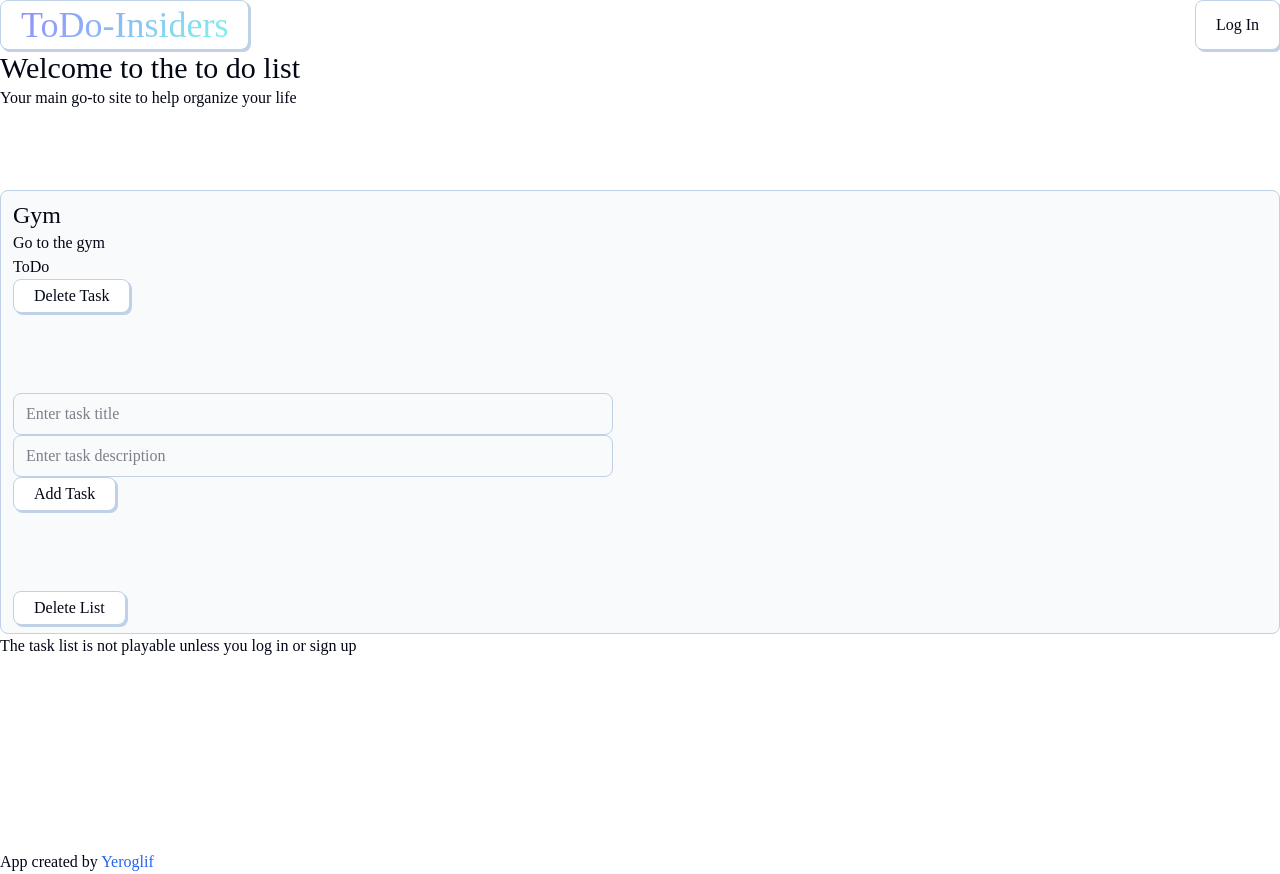
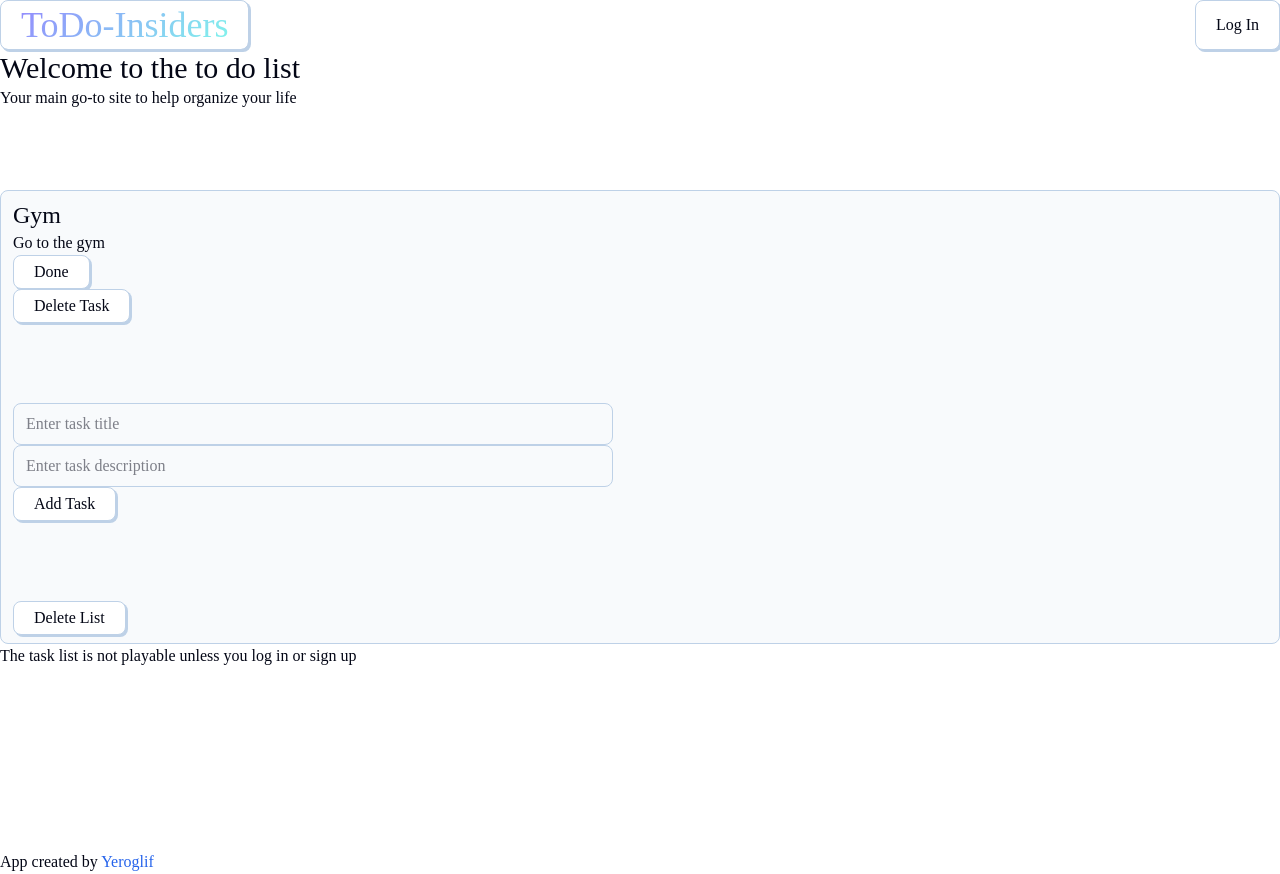
Before and after one commit to Yeroglif/to-do-app-insiders, a React (Vite) app: page / in a window 1280 px wide. Built offline with nearby package versions, Linux system fonts and the light colour scheme; no server answers; a web font is replaced by a local one.

Commit message:
feat(taskcard): add finishing task logic

```diff
--- a/src/components/TaskCard.tsx
+++ b/src/components/TaskCard.tsx
@@ -1,12 +1,24 @@
 type TaskCardProps = {
-    task: {title:string, description: string, isDone: boolean}
+  task: { title: string; description: string; isDone: boolean };
+  handleFinishTask?: (listIndex: number, taskIndex: number) => void;
+  listIndex: number
+  taskIndex: number
 };
-  export default function TaskCard({task}: TaskCardProps) {
+export default function TaskCard({ task, handleFinishTask, listIndex, taskIndex }: TaskCardProps) {
   return (
     <div>
       <h3>{task.title}</h3>
       <p>{task.description}</p>
-        <span>{task.isDone ? 'Done' : 'ToDo'}</span>
+      <button
+        onClick={() => {
+          if(handleFinishTask && (listIndex+1) && (taskIndex+1)){
+          handleFinishTask(listIndex, taskIndex);
+          }
+        }}
+        disabled={task.isDone}
+      >
+        <h6>Done</h6>
+      </button>
     </div>
   );
 }
--- a/src/components/TaskList.tsx
+++ b/src/components/TaskList.tsx
@@ -6,36 +6,58 @@ type Task = {
   isDone: boolean;
 };
 type TaskListProps = {
-    list: Task[],
-    handleAddTask?: (listIndex:number, task: Task,) => void,
-    listIndex: number,
-    handleDeleteList?: (listIndex:number) => void,
-    handleDeleteTask?: (listIndex:number, taskIndex:number) => void
+  list: Task[];
+  handleAddTask?: (listIndex: number, task: Task) => void;
+  listIndex: number;
+  handleDeleteList?: (listIndex: number) => void;
+  handleDeleteTask?: (listIndex: number, taskIndex: number) => void;
+  handleFinishTask?: (listIndex: number, taskIndex: number) => void;
 };
 
-export default function TaskList({list, handleAddTask, listIndex, handleDeleteList, handleDeleteTask}: TaskListProps) {
+export default function TaskList({
+  list,
+  handleAddTask,
+  listIndex,
+  handleDeleteList,
+  handleDeleteTask,
+  handleFinishTask,
+}: TaskListProps) {
   return (
     <div className="tasklist-card flex flex-col gap-20 justify-between">
       <div>
-      {list.map((task, taskIndex)=>{
+        {list.map((task, taskIndex) => {
           return (
             <div key={taskIndex}>
-          <TaskCard key={taskIndex} task={task} />
-          <button onClick={()=>{
-            if(handleDeleteTask) {
-              handleDeleteTask(listIndex, taskIndex)
+              <TaskCard
+                key={taskIndex}
+                task={task}
+                handleFinishTask={handleFinishTask}
+                listIndex={listIndex}
+                taskIndex={taskIndex}
+              />
+              <button
+                onClick={() => {
+                  if (handleDeleteTask) {
+                    handleDeleteTask(listIndex, taskIndex);
                   }
-          }}>Delete Task</button>
+                }}
+              >
+                Delete Task
+              </button>
             </div>
-        )
+          );
         })}
       </div>
       <TaskInput listIndex={listIndex} handleAddTask={handleAddTask} />
-      <button onClick={()=>{
-        if(handleDeleteList) {
-          handleDeleteList(listIndex)
+      <button
+        onClick={() => {
+          if (handleDeleteList) {
+            handleDeleteList(listIndex);
           }
-      }}>Delete List</button>
+        }}
+      >
+        Delete List
+      </button>
     </div>
   );
 }
--- a/src/components/TaskListsContainer.tsx
+++ b/src/components/TaskListsContainer.tsx
@@ -31,6 +31,11 @@ export default function TaskListContainer() {
     newTaskLists[listIndex].splice(taskIndex, 1)
     setTaskLists(newTaskLists);
   }
+  function handleFinishTask(listIndex:number, taskIndex: number) {
+    const newTaskLists = [...taskLists];
+    newTaskLists[listIndex][taskIndex].isDone = true
+    setTaskLists(newTaskLists);
+  }
   return (
     <div className="flex flex-col gap-4">
       <TaskListInput handleAddList={handleAddList} />
@@ -44,6 +49,7 @@ export default function TaskListContainer() {
               listIndex={listIndex}
               handleDeleteList={handleDeleteList}
               handleDeleteTask={handleDeleteTask}
+              handleFinishTask={handleFinishTask}
             />
           );
         })}
```
Lines whose indentation alone changed are shown as unchanged.
